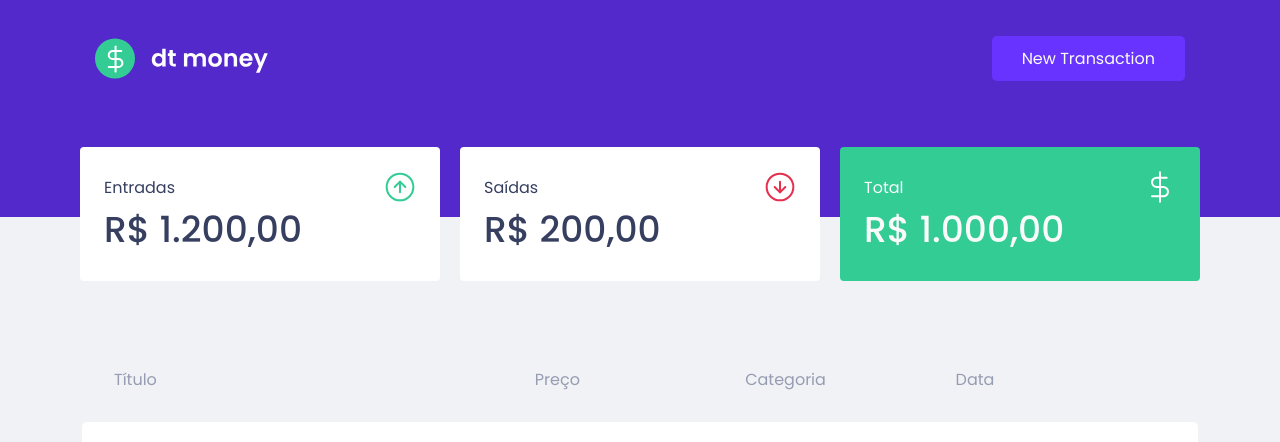
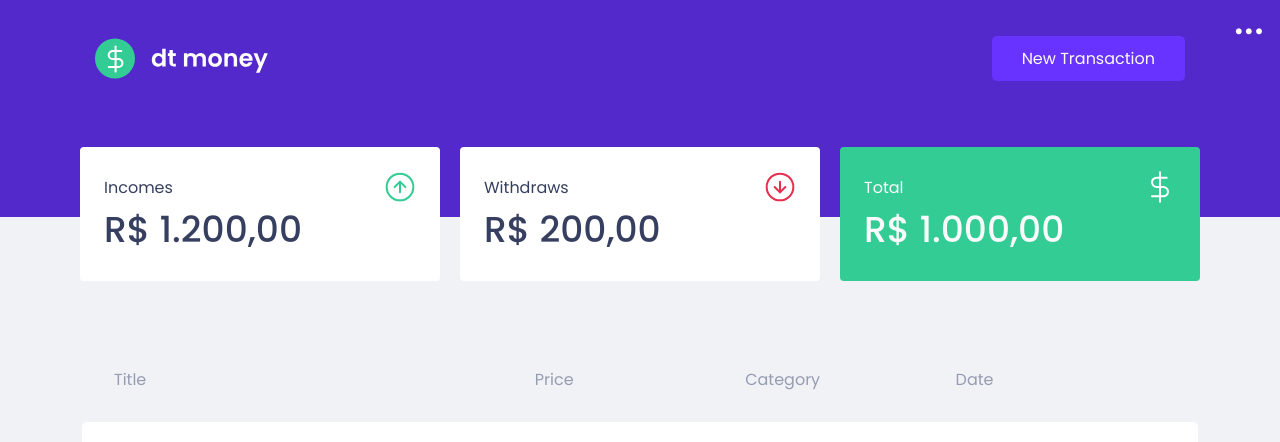
Before and after one commit to gabrielmedeirossouza/dtmoney-v2, a React (Create React App) app: page / in a window 1280 px wide. Shown: the top 442 px of the page. Built offline with nearby package versions, Linux system fonts and the light colour scheme.

Commit message:
Update translation

```diff
--- a/src/components/shared/AppHeader/index.tsx
+++ b/src/components/shared/AppHeader/index.tsx
@@ -1,6 +1,7 @@
 import { ReactNode } from 'react';
 
-import { Container, MainContainer } from './styles';
+import { Container, MainContainer, Menu } from './styles';
+
 import mainLogo from '@/assets/logos/main.svg';
 
 interface Props {
@@ -14,5 +15,7 @@ export const AppHeader = ({ children }: Props) => (
 
       {children}
     </MainContainer>
+
+    <Menu>...</Menu>
   </Container>
 );
--- a/src/components/shared/AppHeader/styles.ts
+++ b/src/components/shared/AppHeader/styles.ts
@@ -13,3 +13,15 @@ export const MainContainer = styled.div`
   margin: 0 auto;
   padding: 36px 15px 136px;
 `;
+
+export const Menu = styled.div`
+  position: fixed;
+  top: 1rem;
+  right: 1rem;
+
+  cursor: pointer;
+
+  color: white;
+  font-size: 3rem;
+  line-height: 4px;
+`;
--- a/src/i18n/locales/en-us.ts
+++ b/src/i18n/locales/en-us.ts
@@ -1,8 +1,27 @@
 export const enUs = {
   path: {
+    global: {
+      transaction: {
+        title: 'Title',
+        price: 'Price',
+        type: {
+          income: 'Income',
+          withdraw: 'Withdraw',
+        },
+        category: 'Category',
+        date: 'Date',
+      },
+    },
     pages: {
       dashboard: {
         newTransaction: 'New Transaction',
+        summary: {
+          header: {
+            incomes: 'Incomes',
+            withdraws: 'Withdraws',
+            total: 'Total',
+          },
+        },
       },
     },
   },
--- a/src/i18n/locales/pt-br.ts
+++ b/src/i18n/locales/pt-br.ts
@@ -1,8 +1,27 @@
 export const ptBr = {
   path: {
+    global: {
+      transaction: {
+        title: 'Título',
+        price: 'Preço',
+        type: {
+          income: 'Entrada',
+          withdraw: 'Saída',
+        },
+        category: 'Categoria',
+        date: 'Data',
+      },
+    },
     pages: {
       dashboard: {
         newTransaction: 'Nova Transação',
+        summary: {
+          header: {
+            incomes: 'Entradas',
+            withdraws: 'Saídas',
+            total: 'Total',
+          },
+        },
       },
     },
   },
--- a/src/modules/Dashboard/components/Summary/index.tsx
+++ b/src/modules/Dashboard/components/Summary/index.tsx
@@ -1,3 +1,5 @@
+import { Trans } from 'react-i18next';
+
 import { formatCurrency } from '@/support/formatters/formatCurrency';
 
 import {
@@ -49,10 +51,18 @@ export const Summary = () => (
     <StyledDataTable>
       <thead>
         <tr>
-          <th>Título</th>
-          <th>Preço</th>
-          <th>Categoria</th>
-          <th>Data</th>
+          <th>
+            <Trans i18nKey="global.transaction.title" />
+          </th>
+          <th>
+            <Trans i18nKey="global.transaction.price" />
+          </th>
+          <th>
+            <Trans i18nKey="global.transaction.category" />
+          </th>
+          <th>
+            <Trans i18nKey="global.transaction.date" />
+          </th>
         </tr>
       </thead>
 
--- a/src/modules/Dashboard/components/Summary/styles.ts
+++ b/src/modules/Dashboard/components/Summary/styles.ts
@@ -1,4 +1,6 @@
 import styled from 'styled-components';
+import i18next from 'i18next';
+
 import { Card, DataTable } from '@/components/global';
 
 import incomeIcon from '@/assets/icons/income.svg';
@@ -19,7 +21,7 @@ export const Header = styled.section`
 export const CardIncome = styled(Card).attrs(({
   text,
 }) => ({
-  title: 'Entradas',
+  title: i18next.t('pages.dashboard.summary.header.incomes'),
   icon: incomeIcon,
   text,
 }))``;
@@ -27,7 +29,7 @@ export const CardIncome = styled(Card).attrs(({
 export const CardWithdraw = styled(Card).attrs(({
   text,
 }) => ({
-  title: 'Saídas',
+  title: i18next.t('pages.dashboard.summary.header.withdraws'),
   icon: withdrawIcon,
   text,
 }))``;
@@ -35,7 +37,7 @@ export const CardWithdraw = styled(Card).attrs(({
 export const CardTotal = styled(Card).attrs(({
   text,
 }) => ({
-  title: 'Total',
+  title: i18next.t('pages.dashboard.summary.header.total'),
   icon: totalIcon,
   text,
   type: 'positive',
@@ -78,9 +80,6 @@ const tDataColor = {
 
 export const TData = styled.td<TDataProps>`
   && {
-    color: ${(props) => (props.type
-    ? props.theme.colors[tDataColor[props.type]]
-    : props.theme.colors.textSmoothLight)
-};
+    color: ${({ type, theme }) => (type ? theme.colors[tDataColor[type]] : theme.colors.textSmoothLight)};
   }
 `;
```
Also changed, not shown: src/assets/icons/hamburguer-menu.svg (added).
